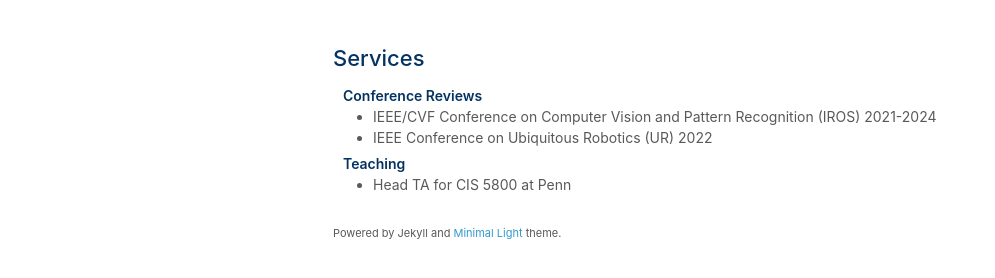
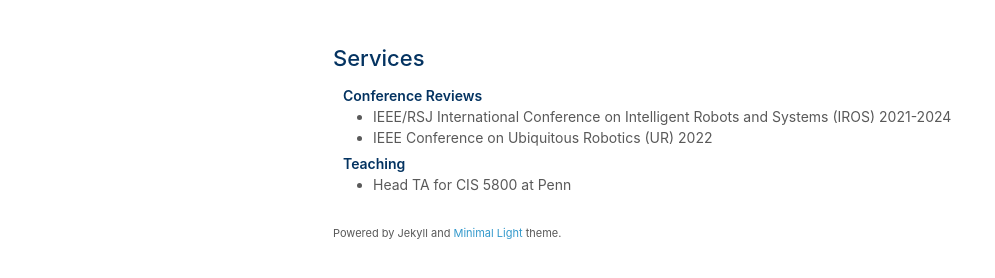
Before and after one commit to IoannisAsmanis/IoannisAsmanis.github.io, a Jekyll site: the page built from index.md, in a window 1280 px wide and 923 px high. Shown: the part 611-889 px from the top of the window, without its empty margins (137-1132 px from the left). Built offline with Jekyll 4.4.1, drawn with Linux system fonts in a browser that asks for light colours; nearby versions of some CDN libraries; a style sheet for code colours, icons or effects is not loaded; our own code applies the rules of GitHub Pages for plain Markdown files.

```diff
--- a/_config.yml
+++ b/_config.yml
@@ -21,8 +21,8 @@ twitter: https://x.com/AsmanisIoannis
 # Images (e.g., your profile picture and your website's favicon)
 # "favicon" and "favicon_dark" are used for the light and dark modes, respectively.
 avatar: ./assets/img/bonsai_prof.jpg
-favicon: ./assets/img/favicon.png
-favicon_dark: ./assets/img/favicon-dark.png
+favicon: ./assets/img/favicon-32x32.png
+favicon_dark: ./assets/img/favicon_dark-32x32.png
 
 # Footnote
 # You may use the option to disable the footnote, "Powered by Jekyll and Minimal Light theme."
--- a/_includes/services.md
+++ b/_includes/services.md
@@ -3,8 +3,8 @@
 <h4 style="margin:0 10px 0;">Conference Reviews</h4>
 
 <ul style="margin:0 0 5px;">
-  <li><a href="http://cvpr2023.thecvf.com/"><autocolor>IEEE/CVF Conference on Computer Vision and Pattern Recognition (IROS) 2021-2024</autocolor></a></li>
-  <li><a href="http://iccv2021.thecvf.com/"><autocolor>IEEE Conference on Ubiquitous Robotics (UR) 2022</autocolor></a></li>
+  <li><a href="https://ieee-iros.org/"><autocolor>IEEE/RSJ International Conference on Intelligent Robots and Systems (IROS) 2021-2024</autocolor></a></li>
+  <li><a href="http://2022.ubiquitousrobots.org/"><autocolor>IEEE Conference on Ubiquitous Robotics (UR) 2022</autocolor></a></li>
   <!-- <li><a href="https://eccv2022.ecva.net/"><autocolor>European Conference on Computer Vision (ECCV) 2022</autocolor></a></li> -->
 </ul>
 
```
Also changed, not shown: assets/img/favicon-32x32.png (added), assets/img/favicon_dark-32x32.png (added).
